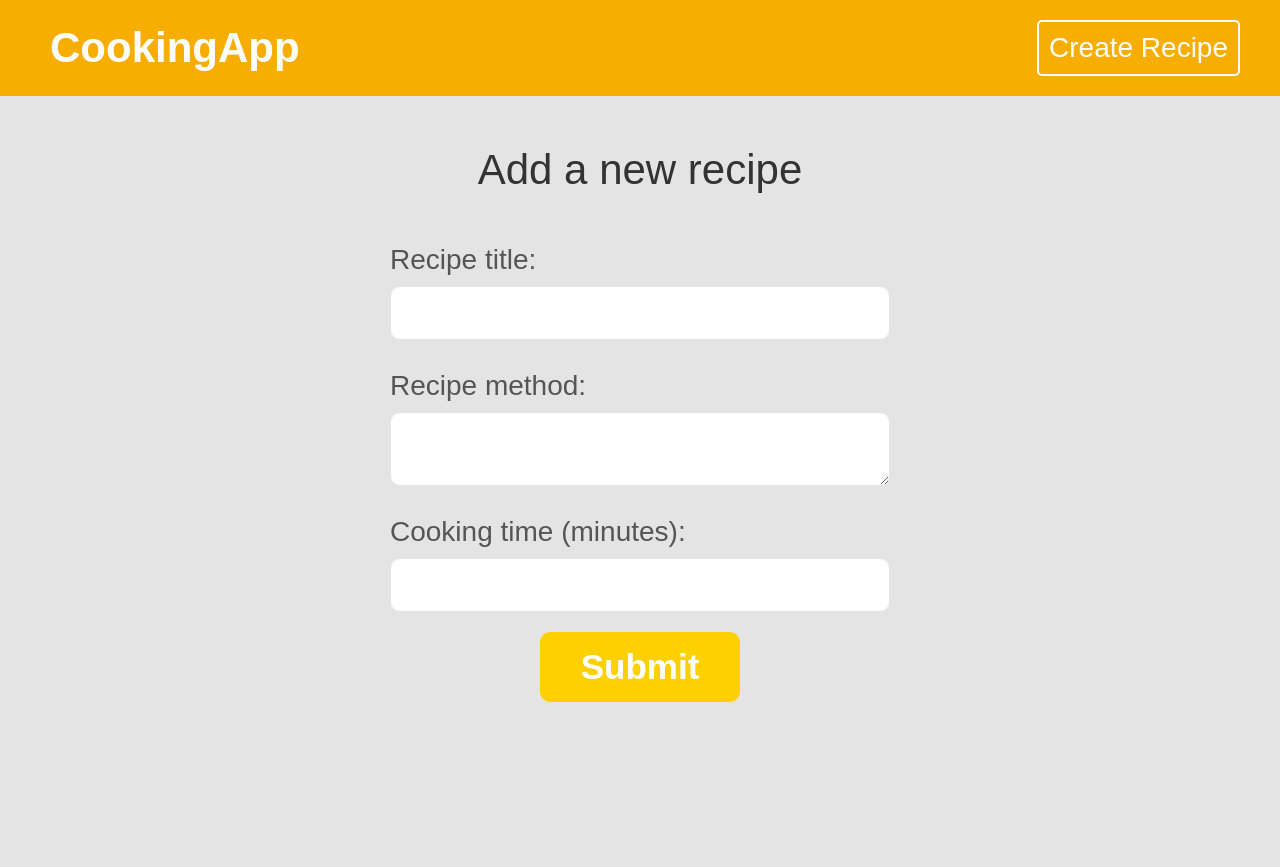
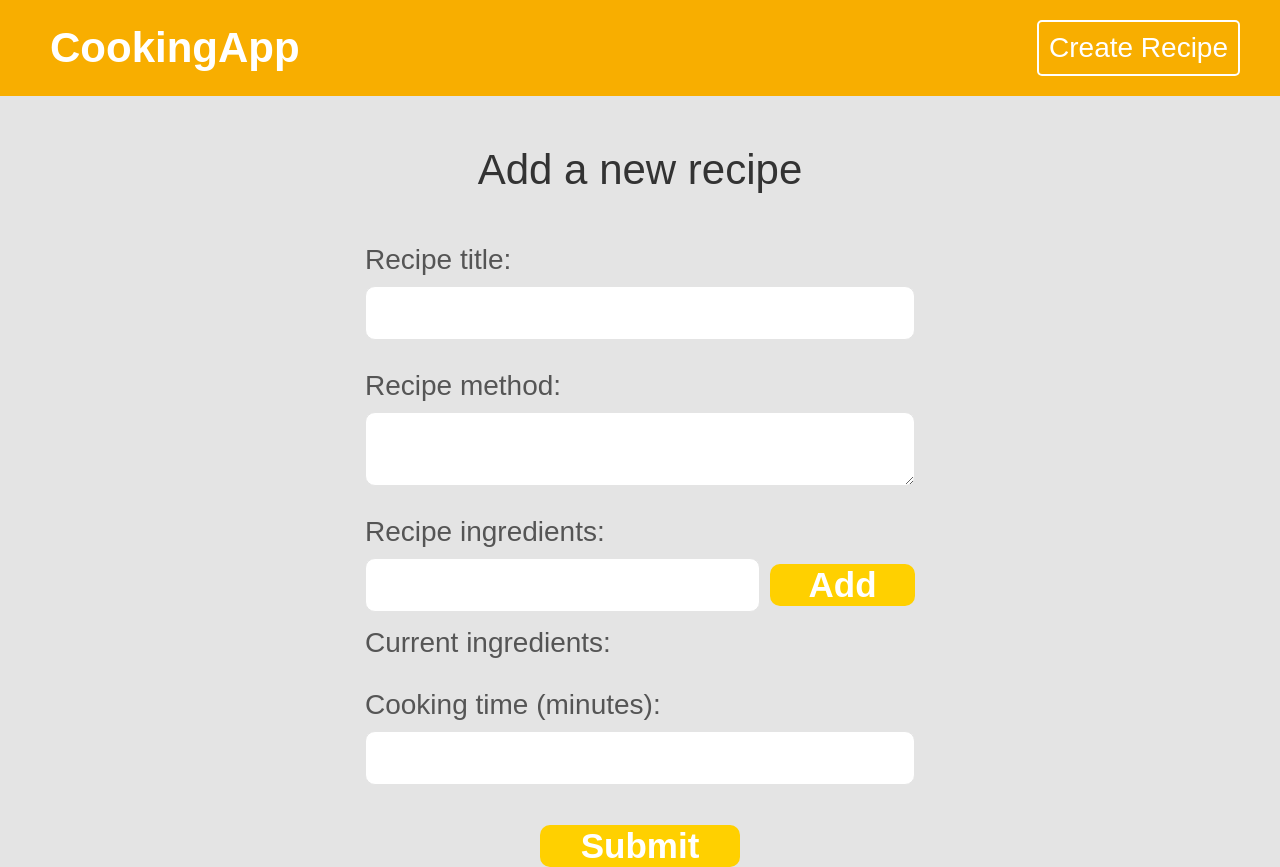
Before and after one commit to Titi923/react-cooking-recipe-app, a React (Create React App) app: page /create in a window 1280 px wide. Before the commit the page ends 800 px from the top, so only its background shows below. Built offline with nearby package versions, Linux system fonts and the light colour scheme; a web font is replaced by a local one.

Commit message:
implement a system to add multiple ingredients

```diff
--- a/src/pages/create/Create.css
+++ b/src/pages/create/Create.css
@@ -1,6 +1,6 @@
 .create {
   color: #555;
-  max-width: 500px;
+  max-width: 550px;
   margin: 50px auto;
 }
 
@@ -20,11 +20,20 @@
   font-size: 1.25em;
   font-weight: bold;
   color: #fff;
-  padding: 15px 20px;
+  padding: 10 px 15px;
   border: 0;
   border-radius: 10px;
   background: #ffd000;
   cursor: pointer;
   text-decoration: none;
-  margin: 20px auto;
+  margin: 40px auto 20px auto;
 }
+
+.ingredients {
+  display: flex;
+  align-items: center;
+}
+
+.ingredients button {
+  margin: 0 0 0 10px;
+}
--- a/src/pages/create/Create.js
+++ b/src/pages/create/Create.js
@@ -1,4 +1,4 @@
-import { useState } from 'react';
+import { useState, useRef } from 'react';
 
 // styles
 import './Create.css';
@@ -7,10 +7,24 @@
   const [title, setTitle] = useState('');
   const [method, setMethod] = useState('');
   const [cookingTime, setCookingTime] = useState('');
+  const [newIngredient, setNewIngredient] = useState('');
+  const [ingredients, setIngredients] = useState([])
+  const ingredientInput = useRef(null);
 
   const handleSubmit = (e) => {
     e.preventDefault() // This is for preventing the whole page to reload after fetching the request from the button
-    console.log(title, method, cookingTime);
+    console.log(title, method, cookingTime, ingredients);
+  }
+
+  const handleAdd = (e) => {
+    e.preventDefault()
+    const ing = newIngredient.trim();
+
+    if (ing && !ingredients.includes(ing)) {
+      setIngredients(prevIngredients => [...prevIngredients, ing])
+    }
+    setNewIngredient('');
+    ingredientInput.current.focus()
   }
 
   return (
@@ -37,7 +51,19 @@
           />
         </label>
 
-        {/* ingredients here */}
+        <label>
+          <span>Recipe ingredients:</span>
+          <div className="ingredients">
+            <input
+              type="text"
+              onChange={(e) => setNewIngredient(e.target.value)}
+              value={newIngredient}
+              ref={ingredientInput}
+            />
+            <button onClick={handleAdd} className="btn">Add</button>
+          </div>
+        </label>
+        <p>Current ingredients: <br /> {ingredients.map(i => <em key={i}>{i}, </em>)}</p>
 
         <label>
           <span>Cooking time (minutes):</span>
```
